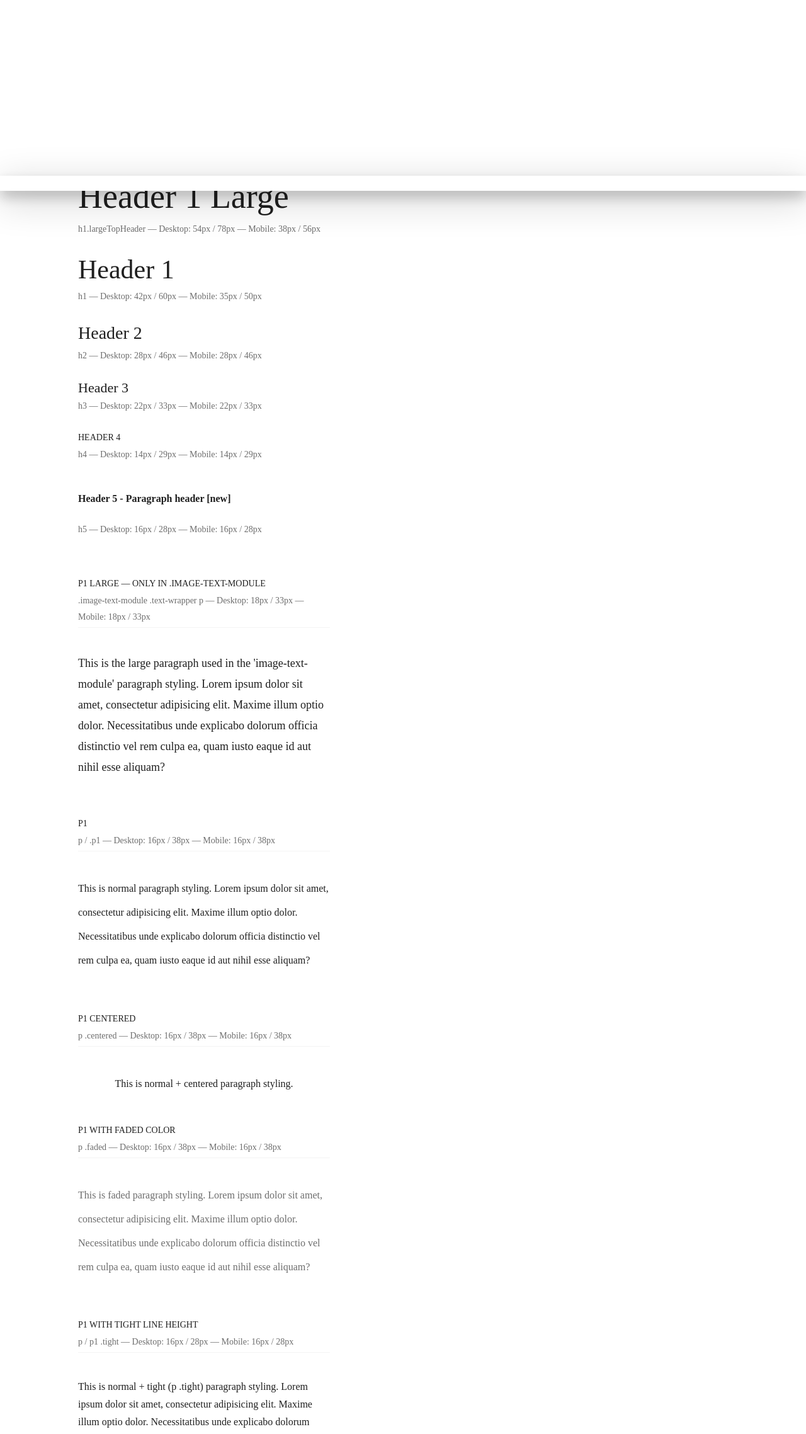
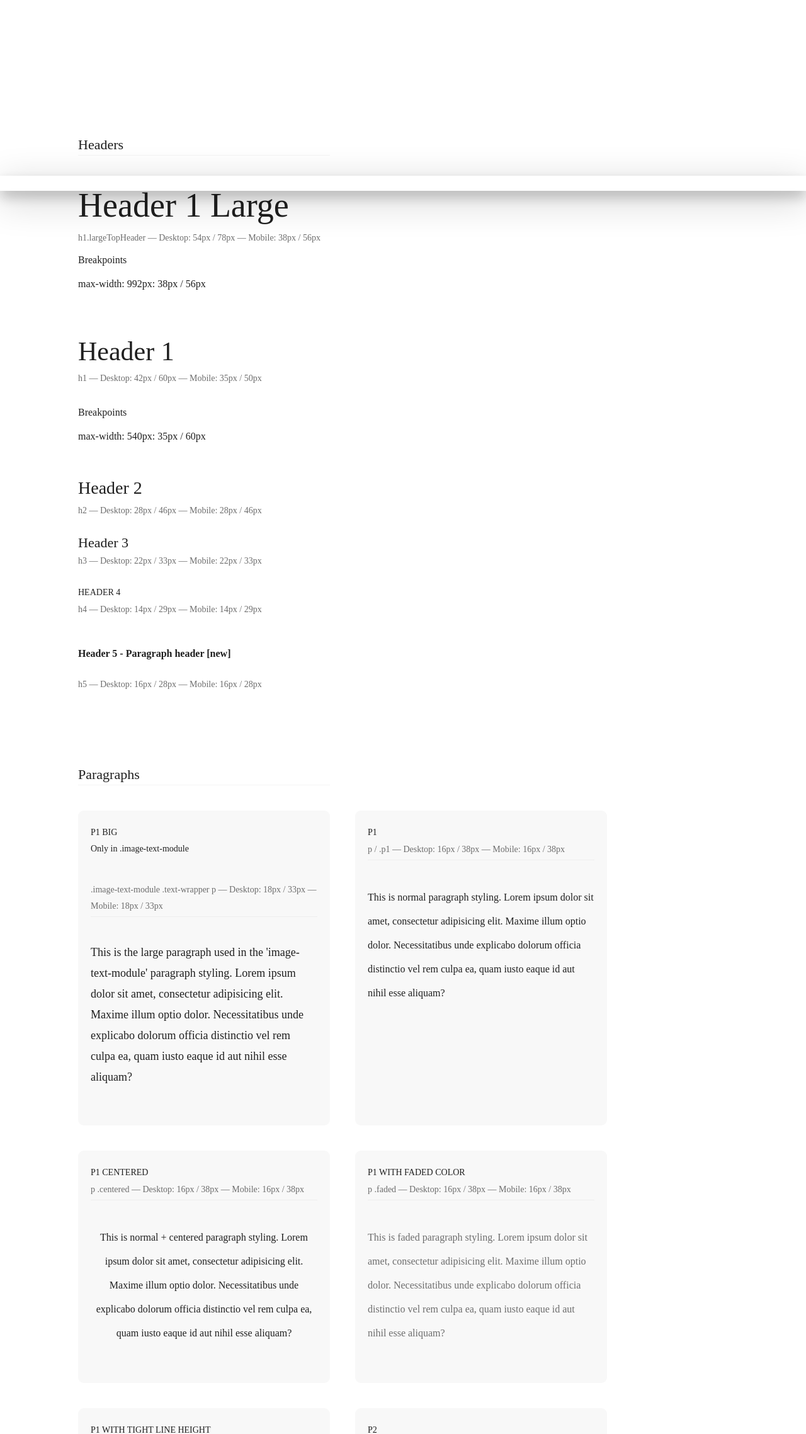
Before and after one commit to aerixmusic/Monner-Typografi, a plain HTML site: page index.html in a window 1280 px wide. Shown: the part 497-2774 px from the top of the page at 63% size. Drawn offline with nearby package versions, Linux system fonts and the light colour scheme; a web font is replaced by a local one.

Commit message:
Update index.html

```diff
--- a/index.html
+++ b/index.html
@@ -737,14 +737,23 @@
                 </div>
             </div>
             <div class="typographyContainer">
-
+                <h3>Headers</h3>
+                <hr>
                 <h1 class="largeTopHeader">Header 1 Large</h1>
                 <p class="p2 faded">h1.largeTopHeader —
-                Desktop: 54px / 78px — Mobile: 38px / 56px </p><br>
+                Desktop: 54px / 78px — Mobile: 38px / 56px </p>
+                <p>
+                <strong>Breakpoints</strong> <br>
+                max-width: 992px: 38px / 56px
+                </p>
+                <br>
 
 
                 <h1>Header 1</h1>
                 <p class="p2 faded">h1 — Desktop: 42px / 60px — Mobile: 35px / 50px</p><br>
+                <p>
+                <strong>Breakpoints</strong> <br>
+                max-width: 540px: 35px / 60px</p>
 
                 <h2>Header 2</h2>
                 <p class="p2 faded">h2 — Desktop: 28px / 46px — Mobile: 28px / 46px</p><br>
@@ -761,54 +770,69 @@
                 <h5>Header 5 - Paragraph header [new]</h5>
                 <p class="p2 faded">h5 — Desktop: 16px / 28px — Mobile: 16px / 28px</p><br>
 
-                <br><br>
+                <br><br><br><br><br>
 
 
-
-                <h4>p1 Large — only in .image-text-module</h4>
+                <h3>Paragraphs</h3>
+                  <hr>
+                   <div class="typography-examples-wrapper">
+                    <div class="paragraph-example">
+                        <h4>p1 Big</h4>
+                        <p class="p2 tight">Only in .image-text-module</p>
                         <p class="p2 faded">.image-text-module .text-wrapper p — Desktop: 18px / 33px — Mobile: 18px / 33px</p>
                         <hr>
                         <p class="big">This is the <strong>large</strong> paragraph used in the 'image-text-module' paragraph styling. Lorem ipsum dolor sit amet, consectetur adipisicing elit. Maxime illum optio dolor. Necessitatibus unde explicabo dolorum officia distinctio vel rem culpa ea, quam iusto eaque id aut nihil esse aliquam?</p>
+                    </div>
                     <br>
 
+                    <div class="paragraph-example">
                         <h4>p1</h4>
                         <p class="p2 faded">p / .p1 — Desktop: 16px / 38px — Mobile: 16px / 38px</p>
                         <hr>
                         <p>This is <strong>normal</strong> paragraph styling. Lorem ipsum dolor sit amet, consectetur adipisicing elit. Maxime illum optio dolor. Necessitatibus unde explicabo dolorum officia distinctio vel rem culpa ea, quam iusto eaque id aut nihil esse aliquam?</p>
+                    </div>
                     <br>
 
+                    <div class="paragraph-example">
                         <h4>p1 centered</h4>
                         <p class="p2 faded">p .centered — Desktop: 16px / 38px — Mobile: 16px / 38px</p>
                         <hr>
-                <p class="centered">This is <strong>normal + centered</strong> paragraph styling.</p>
+                        <p class="centered">This is <strong>normal + centered</strong> paragraph styling. Lorem ipsum dolor sit amet, consectetur adipisicing elit. Maxime illum optio dolor. Necessitatibus unde explicabo dolorum officia distinctio vel rem culpa ea, quam iusto eaque id aut nihil esse aliquam?</p>
+                    </div>
+                    <br>
 
+                    <div class="paragraph-example">
                         <h4>p1 with faded color</h4>
                         <p class="p2 faded">p .faded — Desktop: 16px / 38px — Mobile: 16px / 38px</p>
                         <hr>
-                <p class="faded">This is <strong>faded</strong>  paragraph styling. Lorem ipsum dolor sit amet, consectetur adipisicing elit. Maxime illum optio dolor. Necessitatibus unde explicabo dolorum officia distinctio vel rem culpa ea, quam iusto eaque id aut nihil esse aliquam?</p>
+                        <p class="faded">This is <strong>faded</strong> paragraph styling. Lorem ipsum dolor sit amet, consectetur adipisicing elit. Maxime illum optio dolor. Necessitatibus unde explicabo dolorum officia distinctio vel rem culpa ea, quam iusto eaque id aut nihil esse aliquam?</p>
+                    </div>
                     <br>
 
+                    <div class="paragraph-example">
                         <h4>p1 with tight line height</h4>
                         <p class="p2 faded">p / p1 .tight — Desktop: 16px / 28px — Mobile: 16px / 28px</p>
                         <hr>
                         <p class="tight">This is <strong>normal + tight</strong> (p .tight) paragraph styling. Lorem ipsum dolor sit amet, consectetur adipisicing elit. Maxime illum optio dolor. Necessitatibus unde explicabo dolorum officia distinctio vel rem culpa ea, quam iusto eaque id aut nihil esse aliquam?</p>
+                    </div>
                     <br>
 
 
 
+                    <div class="paragraph-example">
                     <h4>p2</h4>
                     <p class="p2 faded">p .p2 .faded — Desktop: 14px / 26px — Mobile: 14px / 26px</p>
                     <hr>
                     <p class="p2">This is <strong>p2</strong> paragraph styling. Lorem ipsum dolor sit amet, consectetur adipisicing elit. Maxime illum optio dolor. Necessitatibus unde explicabo dolorum officia distinctio vel rem culpa ea, quam iusto eaque id aut nihil esse aliquam?</p>
-                <br>
+                    </div><br>
 
-                <h4>p2 with tight line height</h4>
+                    <div class="paragraph-example"><h4>p2 with tight line height</h4>
                     <p class="p2 faded">p .p2 .tight — Desktop: 14px / 24px — Mobile: 14px / 24px</p>
                     <hr>
                     <p class="p2 tight">This is <strong>p2 + tight</strong> paragraph styling. Lorem ipsum dolor sit amet, consectetur adipisicing elit. Maxime illum optio dolor. Necessitatibus unde explicabo dolorum officia distinctio vel rem culpa ea, quam iusto eaque id aut nihil esse aliquam?</p>
-                <br><br>
+                    </div><br><br>
 
-                <h4>Other</h4>
+                    <div class="paragraph-example"><h4>Other</h4>
                     <hr>
 
                     <br>
@@ -817,8 +841,8 @@
                     <i>This is italic text</i>
                     <br>
                     <em>This is emphasized text</em>
-                <br><br><br><br>
-
+                    </div><br><br><br><br>
+                </div>
             </div>
 
 
```
Lines whose indentation alone changed are shown as unchanged.
